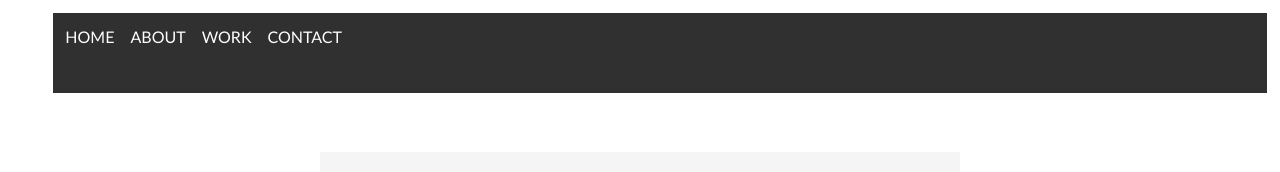
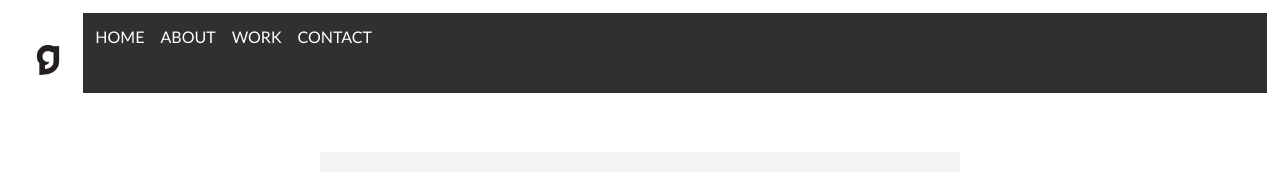
Before and after one commit to ginasung/UX_UI_HW_18, a plain HTML site: page index.html in a window 1280 px wide. Shown: the top 172 px of the page. Drawn offline with nearby package versions, Linux system fonts and the light colour scheme; files that its build step writes are made by us from their sources.

Commit message:
Update index.html

```diff
--- a/index.html
+++ b/index.html
@@ -3,7 +3,7 @@
 <body>
   <nav id="nav">
     <div class="nav_logo">
-      <h1><a href="index.html"><img src="images/Glogo.png" alt=""></a></h1>
+      <h1><a href="index.html"><img src="Glogo.png" alt=""></a></h1>
 
       <ul class="menu">
         <li ><a href="#">HOME</a></li>
```
